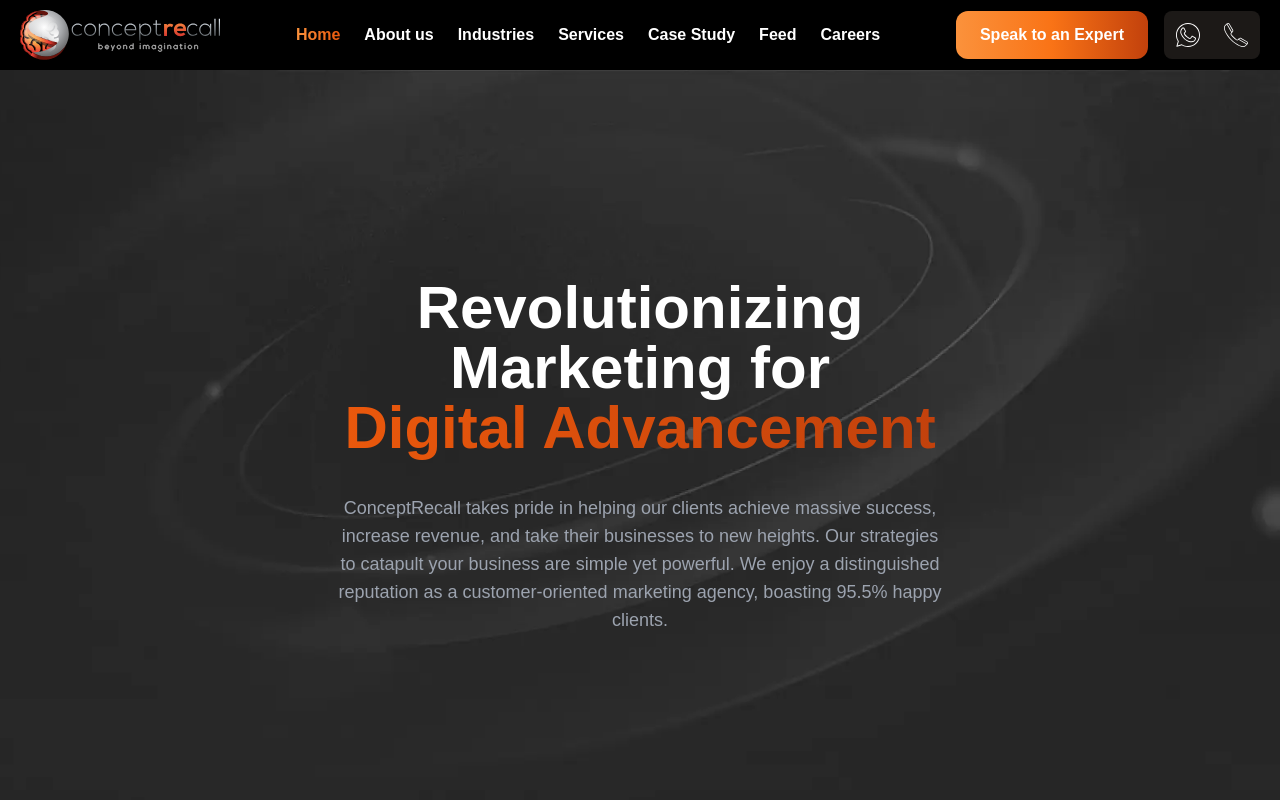
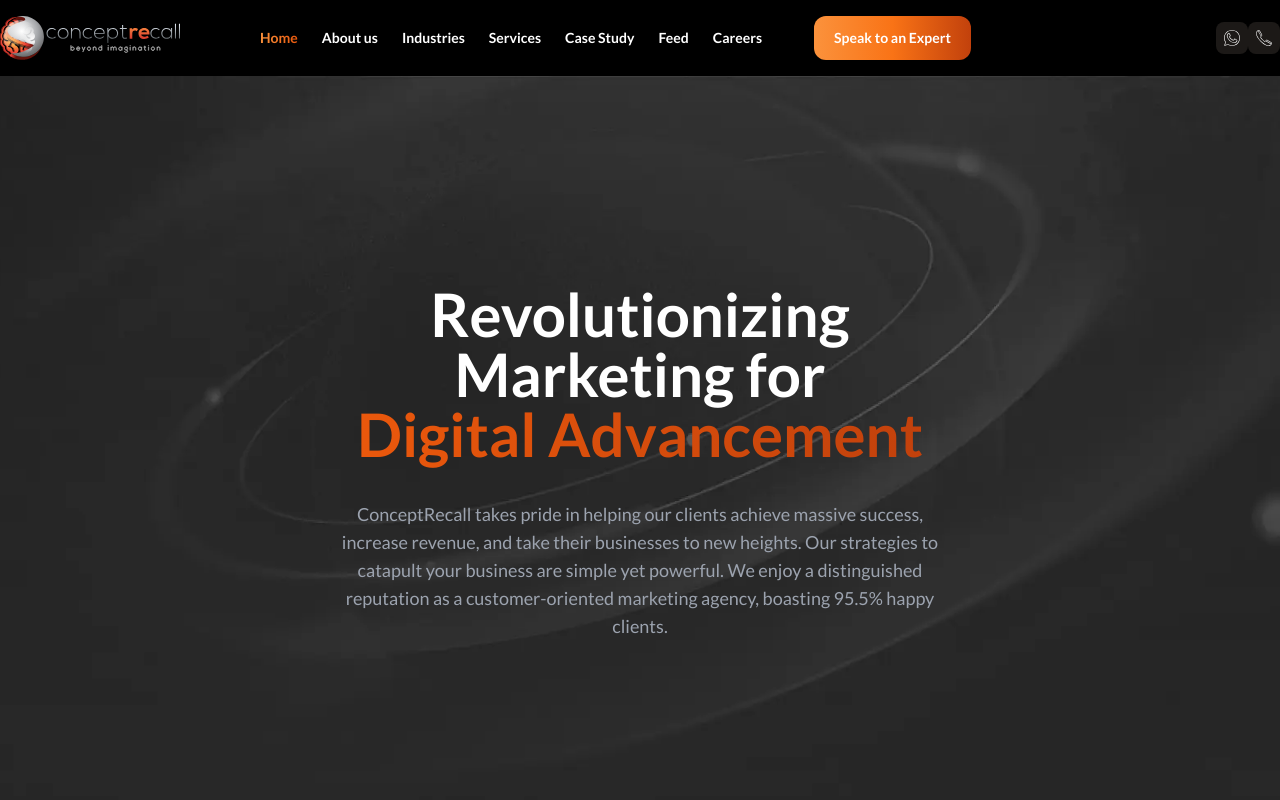
Before and after one commit to MurtazaRavjani/CR-Clone, a Next.js app: page / in a window 1280 px wide. Shown: the top 800 px of the page. Built offline with nearby package versions, Linux system fonts and the light colour scheme.

Commit message:
Made Navbar with HamBurger and other additions

```diff
--- a/app/globals.css
+++ b/app/globals.css
@@ -2,7 +2,7 @@
 @tailwind components;
 @tailwind utilities;
 @import "swiper/swiper-bundle.css";
-
+@import url('https://fonts.googleapis.com/css2?family=Lato:ital,wght@0,100;0,300;0,400;0,700;0,900;1,100;1,300;1,400;1,700;1,900&display=swap');
 
 
 :root {
@@ -17,11 +17,15 @@
   }
 }
 
+
+
 body {
   color: var(--foreground);
   background: var(--background);
-  font-family: Arial, Helvetica, sans-serif;
+  font-family: 'Lato', sans-serif;
 }
+
+
 
 
 .useclass {
--- a/app/layout.tsx
+++ b/app/layout.tsx
@@ -3,9 +3,9 @@
 import "./globals.css";
 import Navbar from "../components/navbar";
 import Footer from "../components/Footer/Footer";
+import { Lato } from "next/font/google"; // Import the Lato font
 
-
-
+// Load the fonts
 const geistSans = Geist({
   variable: "--font-geist-sans",
   subsets: ["latin"],
@@ -14,6 +14,13 @@
 const geistMono = Geist_Mono({
   variable: "--font-geist-mono",
   subsets: ["latin"],
+});
+
+const lato = Lato({
+  variable: "--font-lato", // Custom variable for Lato
+  subsets: ["latin"],
+  weight: ["100", "300", "400", "700", "900"], // Define weights you plan to use
+  style: ["normal", "italic"], // Include normal and italic styles
 });
 
 export const metadata: Metadata = {
@@ -27,16 +34,13 @@
   children: React.ReactNode;
 }>) {
   return (
-
     <html lang="en">
-
       <body
-        className={`${geistSans.variable} ${geistMono.variable} antialiased`}>
-          <Navbar/>
+        className={`${geistSans.variable} ${geistMono.variable} ${lato.variable} antialiased`}>
+        <Navbar />
         {children}
-         <Footer />
+        <Footer />
       </body>
-
     </html>
   );
 }
--- a/components/Button/Button.tsx
+++ b/components/Button/Button.tsx
@@ -6,6 +6,8 @@
   onClick?: () => void;
   type?: "button" | "submit" | "reset";
   disabled?: boolean;
+  padding?: string; // Added padding prop
+  gap?: string;     // Added gap prop
 }
 
 const Button: React.FC<ButtonProps> = ({
@@ -14,15 +16,16 @@
   onClick,
   type = "button",
   disabled = false,
+  padding = "py-3 px-6",  // Default padding
+  gap = "gap-2",          // Default gap
 }) => {
   return (
     <div className="group inline-block">
-
       <button
         type={type}
         onClick={onClick}
         disabled={disabled}
-      className={`bg-gradient-to-r from-orange-400 via-orange-500 to-orange-700 group-hover:from-orange-700 group-hover:via-orange-500 group-hover:to-orange-400 transition-all duration-900 text-center text-white px-6 py-3 rounded-xl text-[16px] font-semibold ${className}`}
+        className={`bg-gradient-to-r from-orange-400 via-orange-500 to-orange-700 group-hover:from-orange-700 group-hover:via-orange-500 group-hover:to-orange-400 transition-all duration-900 text-center text-white ${padding} ${gap} rounded-xl text-[16px] font-semibold ${className}`}
       >
         {text}
       </button>
--- a/components/TestimonialsSection/TestimonialsSection.tsx
+++ b/components/TestimonialsSection/TestimonialsSection.tsx
@@ -75,7 +75,8 @@
 const TestimonialsSection = () => {
   return (
     <div className="bg-neutral-950 py-16">
-      <div className="container mx-auto text-center px-4">
+      <div className="container">
+        <div className=" mx-auto text-center px-4">
         {/* Header */}
         <div className="flex justify-center gap-2 mb-8">
           <h2 className="text-3xl md:text-4xl font-bold text-white">Our</h2>
@@ -83,6 +84,7 @@
             Testimonials
           </h3>
         </div>
+
         <p className="text-gray-400 mt-4 px-96">
           Having a satisfied client that appreciates our work is a milestone in
           itself. Our clients are our evangelists, and they love to write their
@@ -138,7 +140,9 @@
         </Swiper>
         </div>
       </div>
+      </div>
     </div>
+
   );
 };
 
--- a/components/navbar.tsx
+++ b/components/navbar.tsx
@@ -39,34 +39,24 @@
   ];
 
   return (
-    <header className={`bg-black text-white transition-transform duration-300`}>
-      <div className="container mx-auto h-[70px] py-3 px-5 flex justify-between items-center">
-        {/* Logo */}
-        <div className="flex items-center">
+    <header className="bg-black">
+      <nav className="container mx-auto flex justify-between items-center py-4">
+        {/* Logo Section */}
+        <div className="flex-shrink-0 flex items-center">
           <Image
             src={logo}
             alt="Logo"
-            width={200}
-            height={200}
+            width={180}
+            height={250}
             className="cursor-pointer"
             onClick={() => (window.location.href = "/")} // Navigate to Home
           />
         </div>
 
-        {/* Hamburger Menu */}
-        <button
-          className="lg:hidden block p-2 rounded focus:outline-none"
-          onClick={() => setIsMenuOpen(!isMenuOpen)}
-        >
-          <span className="block w-6 h-1 bg-white mb-1"></span>
-          <span className="block w-6 h-1 bg-white mb-1"></span>
-          <span className="block w-6 h-1 bg-white"></span>
-        </button>
-
-        {/* Navbar Links */}
-        <ul className="hidden lg:flex space-x-6 text-md font-semibold min-w-max">
+        {/* Desktop Navigation Links */}
+        <ul className="hidden lg:flex items-center gap-6 pl-20 text-white text-sm font-semibold flex-nowrap w-full">
           {links.map((link, index) => (
-            <li key={index}>
+            <li key={index} className="flex items-center gap-6 min-w-max">
               <a
                 href={link.href}
                 className={`${
@@ -77,19 +67,23 @@
               >
                 {link.name}
               </a>
+              {/* Insert the button after the Careers link */}
+              {link.name === "Careers" && (
+                <div className="ml-7">
+                  <Button text="Speak to an Expert" padding="py-3 px-5 text-sm" gap="" />
+                </div>
+              )}
             </li>
           ))}
         </ul>
 
-        {/* Right Section - Desktop Only */}
-        <div className="hidden lg:flex items-center gap-4 min-w-max">
-          <Button text="Speak to an Expert" />
-          <div className="flex items-center gap-2 bg-stone-900 py-1 px-1 rounded-lg">
+        {/* Right Section for Desktop */}
+        <div className="hidden lg:flex items-center">
           <a
-              href="https://wa.me/923167856990" // Replace with your WhatsApp link
+            href="https://wa.me/923167856990"
             target="_blank"
             rel="noopener noreferrer"
-              className="p-2 rounded-lg hover:bg-orange-600"
+            className="p-2 rounded-lg bg-stone-900 hover:bg-useclass"
           >
             <Image
               src="/whatsapp.svg"
@@ -98,10 +92,9 @@
               height={24}
             />
           </a>
-
           <a
-              href="tel:+923167856990" // Replace with your phone number
-              className="p-2 rounded-lg hover:bg-orange-600"
+            href="tel:+923167856990"
+            className="p-2 rounded-lg bg-stone-900 hover:bg-useclass"
           >
             <Image
               src="/phone.svg"
@@ -111,12 +104,21 @@
             />
           </a>
         </div>
-        </div>
-      </div>
+
+        {/* Hamburger Menu for Mobile */}
+        <button
+          className="lg:hidden block p-2 rounded focus:outline-none"
+          onClick={() => setIsMenuOpen(!isMenuOpen)}
+        >
+          <span className="block w-6 h-1 bg-white mb-1"></span>
+          <span className="block w-6 h-1 bg-white mb-1"></span>
+          <span className="block w-6 h-1 bg-white"></span>
+        </button>
+      </nav>
 
       {/* Mobile Menu */}
       <div
-        className={`fixed top-0 left-0 w-64 h-full bg-black text-white transform ${
+        className={`fixed top-0 left-0 w-80 h-full bg-black text-white transform ${
           isMenuOpen ? "translate-x-0" : "-translate-x-full"
         } transition-transform duration-300 z-50`}
       >
@@ -148,7 +150,7 @@
                   href={link.href}
                   className={`block ${
                     currentPath === link.href
-                      ? "useclass"
+                      ? "useclass underline useclass"
                       : "hover:useclass transition duration-200"
                   }`}
                   onClick={() => setIsMenuOpen(false)}
@@ -160,24 +162,24 @@
           </ul>
 
           {/* Speak to an Expert Button */}
-          <div className="mt-8">
-            <Button text="Speak to an Expert" />
-          </div>
+          <div className="py-2">
+            <Button text="Speak to an Expert" padding="mt-10 py-2 px-2" gap="gap-4" />
           </div>
 
-        {/* Social Media Links (Always visible on the same screen) */}
-        <div className="absolute bottom-16 left-4 flex space-x-4">
+          {/* Social Media Icons */}
+          <div className="absolute bottom left-3 flex space-x-4">
             {socialLinks.map((social, index) => (
               <a
                 key={index}
                 href={social.href}
                 target="_blank"
                 rel="noopener noreferrer"
-              className="text-lg p-2 rounded-full hover:text-orange-500 transition duration-200"
+                className="text-lg p-2 rounded-full hover:bg-useclass transition duration-200"
               >
                 <i className={social.icon}></i>
               </a>
             ))}
+          </div>
         </div>
       </div>
 
--- a/tailwind.config.ts
+++ b/tailwind.config.ts
@@ -8,6 +8,9 @@
   ],
   theme: {
     extend: {
+      fontFamily: {
+        lato: ["Lato", "sans-serif"], // Add Lato font
+      },
       colors: {
         background: "var(--background)",
         foreground: "var(--foreground)",
@@ -16,7 +19,7 @@
         useclass: "linear-gradient(to right, #FB923C, #EA580C, #C2410C)",
       },
       backgroundSize: {
-        '200': "200% 200%",
+        "200": "200% 200%",
       },
       animation: {
         gradient: "gradient 2s infinite",
```
Lines whose indentation alone changed are shown as unchanged.
